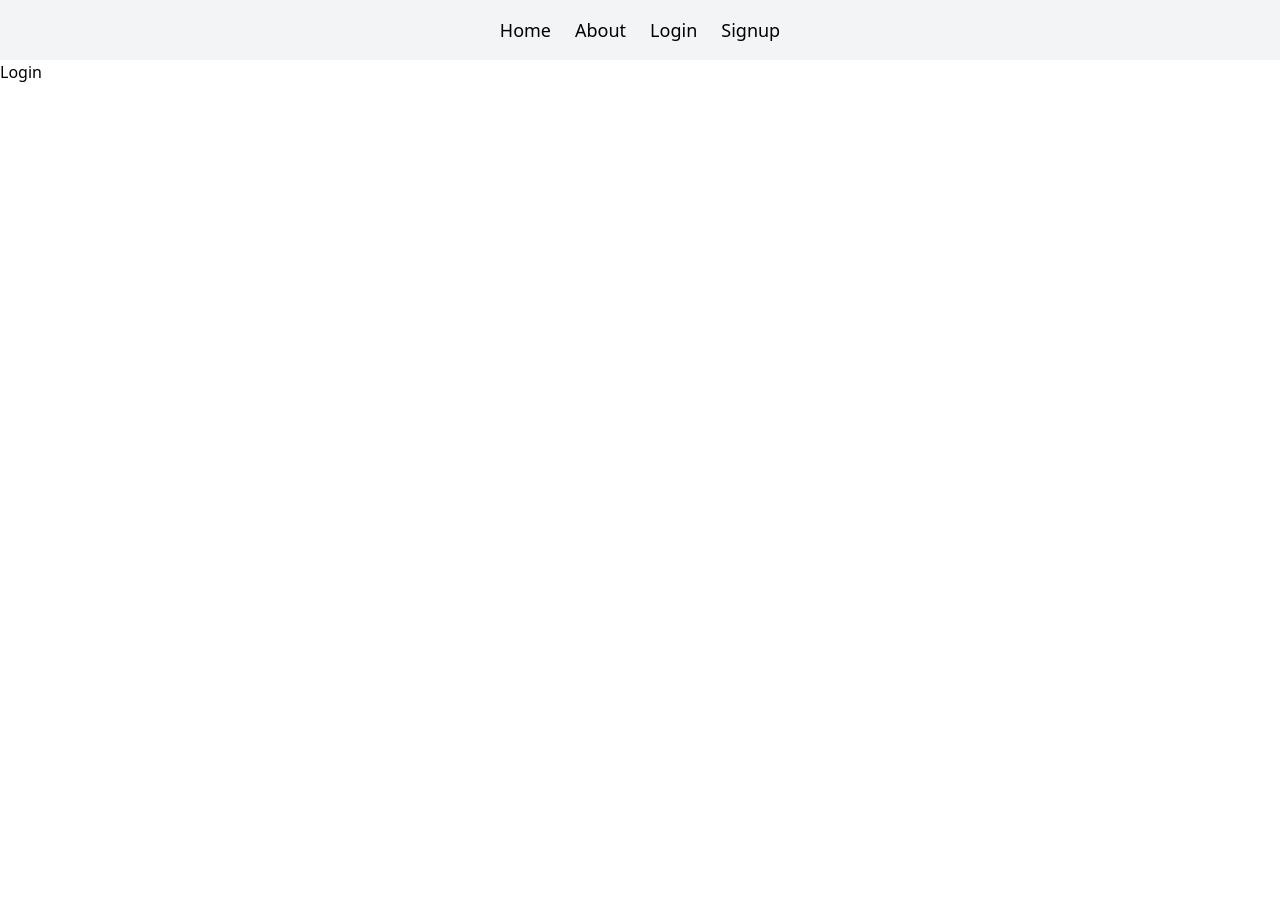
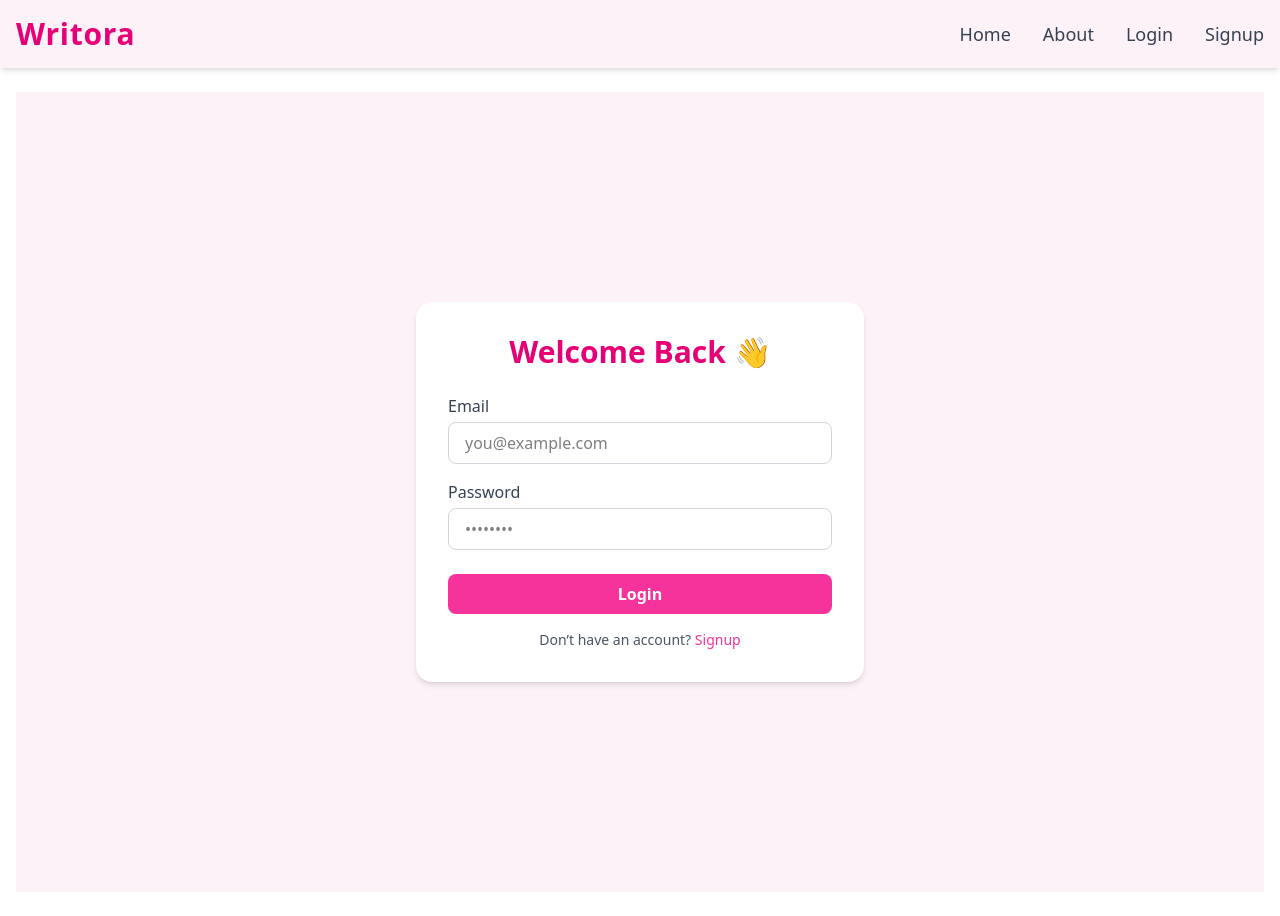
Before and after one commit to RabiaHameedKhan/writora, a React (Vite) app: page /login in a window 1280 px wide. Before the commit the page ends 800 px from the top, so only its background shows below. Built offline with nearby package versions, Linux system fonts and the light colour scheme.

Commit message:
Login page UI

```diff
--- a/src/App.jsx
+++ b/src/App.jsx
@@ -1,4 +1,6 @@
-import { BrowserRouter as Router, Routes, Route, Link } from 'react-router-dom';
+import React from 'react';
+import { BrowserRouter as Router, Routes, Route } from 'react-router-dom';
+import Navbar from './components/Navbar';
 import Home from './pages/Home';
 import About from './pages/About';
 import Login from './pages/Login';
@@ -7,19 +9,15 @@ import Signup from './pages/Signup';
 function App() {
   return (
     <Router>
-      <nav className="flex justify-center gap-6 p-4 bg-gray-100 text-lg font-medium">
-        <Link to="/">Home</Link>
-        <Link to="/about">About</Link>
-        <Link to="/login">Login</Link>
-        <Link to="/signup">Signup</Link>
-      </nav>
-
+      <Navbar />
+      <div className="px-4 py-6">
         <Routes>
           <Route path="/" element={<Home />} />
           <Route path="/about" element={<About />} />
           <Route path="/login" element={<Login />} />
           <Route path="/signup" element={<Signup />} />
         </Routes>
+      </div>
     </Router>
   );
 }
--- /dev/null
+++ b/src/components/Navbar.jsx
@@ -0,0 +1,34 @@
+import React from 'react';
+import { Link } from 'react-router-dom';
+
+const Navbar = () => {
+  return (
+    <nav className="w-full bg-pink-50 shadow-md font-sans">
+      <div className="max-w-7xl mx-auto px-4 py-4 flex justify-between items-center">
+        {/* Logo */}
+        <Link to="/" className="text-3xl font-extrabold text-pink-600 tracking-wide">
+          Writora
+        </Link>
+
+        {/* Navigation Links */}
+        <div className="hidden md:flex space-x-8 text-lg text-gray-700 font-medium">
+          <Link to="/" className="hover:text-pink-600">Home</Link>
+          <Link to="/about" className="hover:text-pink-600">About</Link>
+          <Link to="/login" className="hover:text-pink-600">Login</Link>
+          <Link to="/signup" className="hover:text-pink-600">Signup</Link>
+        </div>
+
+        {/* Mobile Menu Icon */}
+        <div className="md:hidden">
+          <button className="text-pink-600 focus:outline-none">
+            <svg className="w-7 h-7" fill="none" stroke="currentColor" strokeWidth="2" viewBox="0 0 24 24">
+              <path strokeLinecap="round" strokeLinejoin="round" d="M4 6h16M4 12h16M4 18h16" />
+            </svg>
+          </button>
+        </div>
+      </div>
+    </nav>
+  );
+};
+
+export default Navbar;
--- a/src/pages/Login.jsx
+++ b/src/pages/Login.jsx
@@ -1,11 +1,40 @@
-import React from 'react'
+import React from 'react';
 
-const Login = ()=>{
-    return(
-    <>
-        <h1>Login</h1>
-    </>
-    );
-}
+const Login = () => {
+  return (
+    <div className="min-h-screen flex items-center justify-center bg-pink-50 px-4">
+      <div className="max-w-md w-full bg-white p-8 rounded-2xl shadow-md">
+        <h2 className="text-3xl font-bold text-pink-600 mb-6 text-center">Welcome Back 👋</h2>
+        <form>
+          <div className="mb-4">
+            <label className="block text-gray-700 mb-1">Email</label>
+            <input
+              type="email"
+              className="w-full px-4 py-2 border border-gray-300 rounded-lg focus:outline-none focus:ring-2 focus:ring-pink-400"
+              placeholder="you@example.com"
+            />
+          </div>
+          <div className="mb-6">
+            <label className="block text-gray-700 mb-1">Password</label>
+            <input
+              type="password"
+              className="w-full px-4 py-2 border border-gray-300 rounded-lg focus:outline-none focus:ring-2 focus:ring-pink-400"
+              placeholder="••••••••"
+            />
+          </div>
+          <button
+            type="submit"
+            className="w-full bg-pink-500 hover:bg-pink-600 text-white font-semibold py-2 px-4 rounded-lg transition duration-200"
+          >
+            Login
+          </button>
+        </form>
+        <p className="text-center text-sm text-gray-600 mt-4">
+          Don’t have an account? <a href="/signup" className="text-pink-500 hover:underline">Signup</a>
+        </p>
+      </div>
+    </div>
+  );
+};
 
 export default Login;
```
Lines whose indentation alone changed are shown as unchanged.
